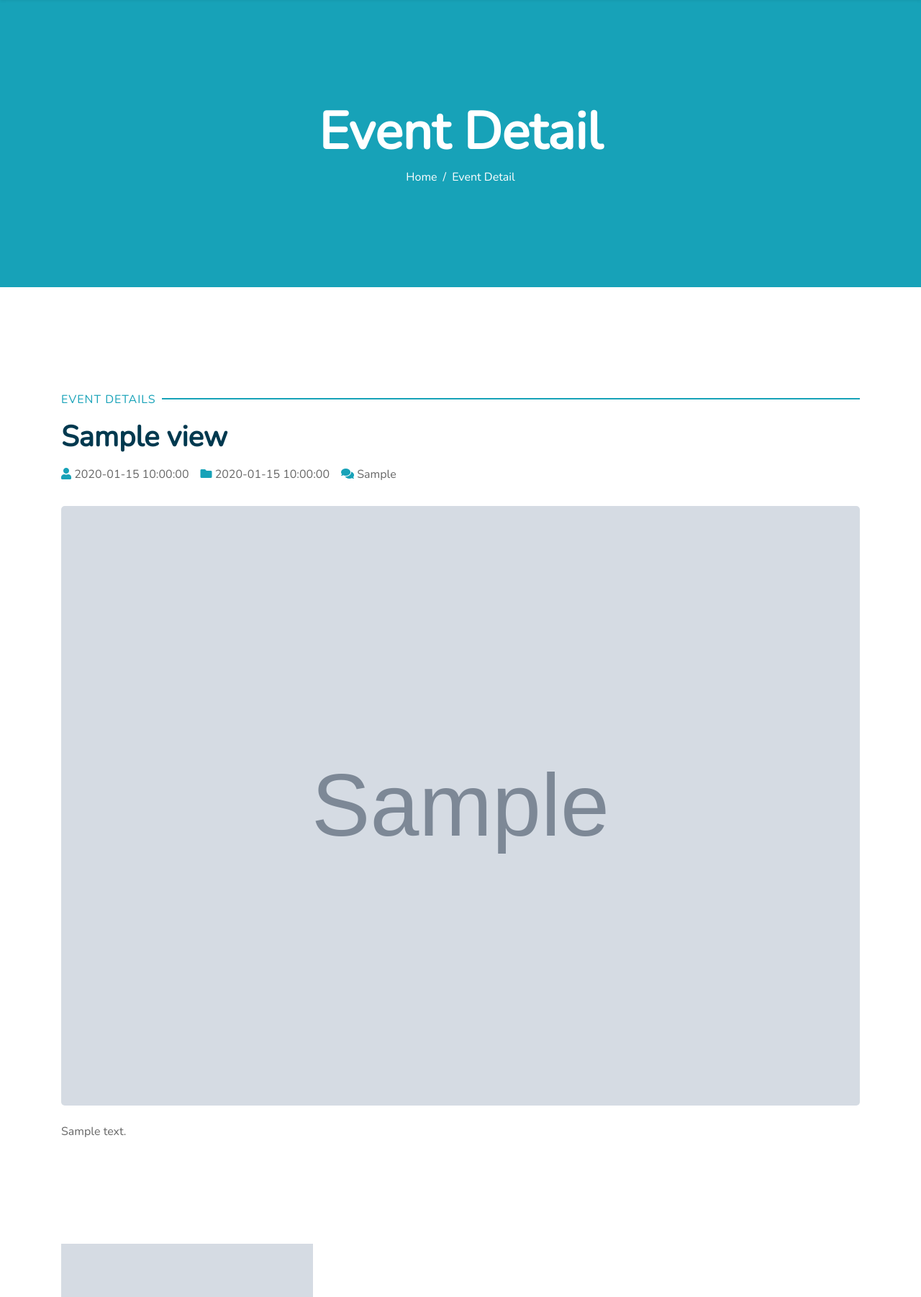
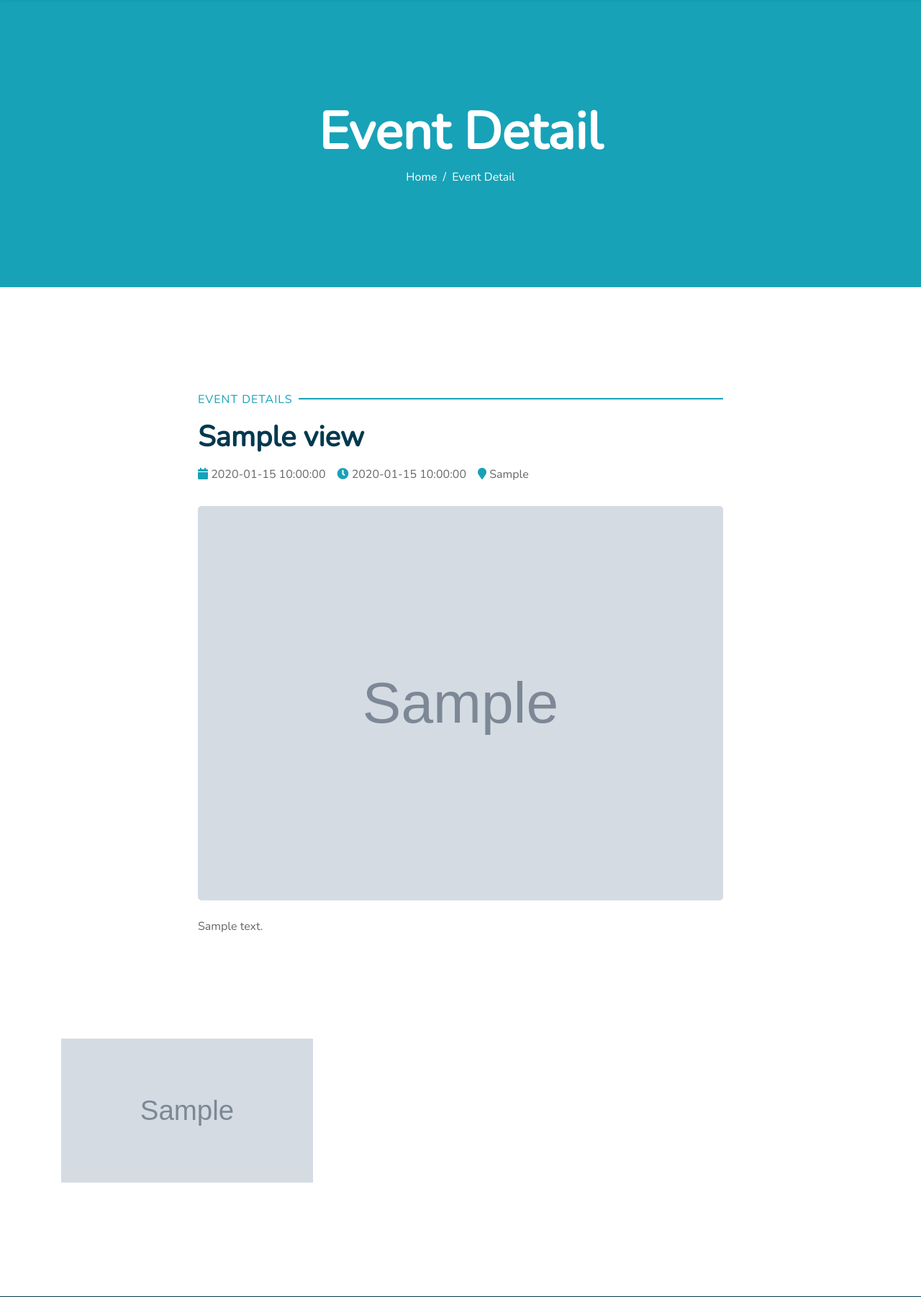
Before and after one commit to Mehul-Movadiya/SBVPCTRUST, a PHP site: page /eventdetails.php?eid=1 in a window 1280 px wide. Shown: the part 114-1916 px from the top of the page at 72% size. Run offline with PHP 8.4, Linux system fonts and the light colour scheme; tables that the repository leaves empty or names only in its code hold one stand-in row (values such as "Sample post"); grey boxes marked "Sample" are stand-in pictures; some libraries are stand-ins or nearby versions.

Commit message:
Updated eventdetails.php file

```diff
--- a/eventdetails.php
+++ b/eventdetails.php
@@ -1,15 +1,15 @@
 <?php
-if (isset($_GET['eid'])==false)
+if (!isset($_GET['eid'])) {
     header("location: events.php");
+    exit();
+}
 include_once('dbconfig.php');
 include_once('header.php');
 ?>
+
 <!-- Header Start -->
 <div class="container-fluid bg-primary mb-5">
-      <div
-        class="d-flex flex-column align-items-center justify-content-center"
-        style="min-height: 400px"
-      >
+    <div class="d-flex flex-column align-items-center justify-content-center" style="min-height: 400px">
         <h3 class="display-3 font-weight-bold text-white">Event Detail</h3>
         <div class="d-inline-flex text-white">
             <p class="m-0"><a class="text-white" href="">Home</a></p>
@@ -19,86 +19,67 @@ include_once('header.php');
     </div>
 </div>
 <!-- Header End -->
+
 <?php
-$fid=$_GET['eid'];
-$data = $conn->query("select *  from function_view where f_id='$fid'");
-$row = $data -> fetch_assoc();
+$fid = $_GET['eid'];
+$data = $conn->query("SELECT * FROM function_view WHERE f_id='$fid'");
+$row = $data->fetch_assoc();
 ?>
 
 <!-- Detail Start -->
 <div class="container py-5">
     <div class="row pt-5">
         <div class="col-lg-2"></div>
-        <div class="col-lg-12">
+        <div class="col-lg-8">
             <div class="d-flex flex-column text-left mb-3">
-            <p class="section-title pr-5">
-              <span class="pr-2">Event Details</span>
-            </p>
-            <h1 class="mb-3"><?php echo $row['f_title'];?></h1>
+                <p class="section-title pr-5"><span class="pr-2">Event Details</span></p>
+                <h1 class="mb-3"><?php echo htmlspecialchars($row['f_title']); ?></h1>
                 <div class="d-flex">
-              <p class="mr-3"><i class="fa fa-user text-primary"></i> <?php echo $row['f_date'];?></p>
-              <p class="mr-3">
-                <i class="fa fa-folder text-primary"></i> <?php echo $row['time'];?>
-              </p>
-              <p class="mr-3"><i class="fa fa-comments text-primary"></i> <?php echo $row['place'];?></p>
+                    <p class="mr-3"><i class="fa fa-calendar text-primary"></i> <?php echo htmlspecialchars($row['f_date']); ?></p>
+                    <p class="mr-3"><i class="fa fa-clock text-primary"></i> <?php echo htmlspecialchars($row['time']); ?></p>
+                    <p class="mr-3"><i class="fa fa-map-marker text-primary"></i> <?php echo htmlspecialchars($row['place']); ?></p>
                 </div>
             </div>
             <div class="mb-5">
-            <img
-              class="img-fluid rounded w-100 mb-4"
-              src="<?php echo $row['image'];?>"
-              alt="Image"
-            />
-            <p>
-            <?php echo $row['description'];?>
-            </p>
+                <img class="img-fluid rounded w-100 mb-4" src="<?php echo htmlspecialchars($row['image']); ?>" alt="Image" />
+                <p><?php echo nl2br(htmlspecialchars($row['description'])); ?></p>
             </div>
-
-
         </div>
-
-
     </div>
 </div>
 <!-- Detail End -->
 
 <?php
-    $fid=$_GET['eid'];
-    $data1 = $conn->query("select *  from functionimg where f_id='$fid'");
-    if($data1->num_rows>0)
-    {
+$data1 = $conn->query("SELECT * FROM functionimg WHERE f_id='$fid'");
+if ($data1->num_rows > 0) {
 ?>
+<!-- Portfolio Start -->
 <div class="container-fluid pt-5 pb-3">
     <div class="container">
-
         <div class="row portfolio-container">
-<?php
-    while($row1 = $data1 -> fetch_assoc())
-    {
-?>
-
+            <?php while($row1 = $data1->fetch_assoc()) { ?>
                 <div class="col-lg-4 col-md-6 mb-4 portfolio-item">
                     <div class="position-relative overflow-hidden mb-2">
-              <img class="img-fluid w-100" src="functionimages/<?php echo $row1['imgurl'];?>" alt="" />
-              <div
-                class="portfolio-btn bg-primary d-flex align-items-center justify-content-center"
-              >
-                <a href="functionimages/<?php echo $row1['imgurl'];?>" data-lightbox="portfolio">
-                  <i class="fa fa-plus text-white" style="font-size: 60px"></i>
-                </a>
+                        <img class="img-fluid w-100 fixed-size" src="functionimages/<?php echo htmlspecialchars($row1['imgurl']); ?>" alt="Image" />
+                    </div>
+                </div>
+            <?php } ?>
         </div>
     </div>
 </div>
- <?php
+<!-- Portfolio End -->
+<?php } ?>
+
+<?php include_once('footer.php'); ?>
+
+<!-- Custom CSS -->
+<style>
+    .fixed-size {
+        width: 100%;
+        height: 200px; /* Set a fixed height */
+        object-fit: cover; /* Ensure images cover the fixed dimensions */
     }
-?>
-
-        </div>
-      </div>
-    </div>
-<?php
+    .portfolio-item .portfolio-btn {
+        display: none; /* Remove hover effect */
     }
-?>
-<?php
-include_once('footer.php')
-?>
+</style>
```
Lines whose indentation alone changed are shown as unchanged.
